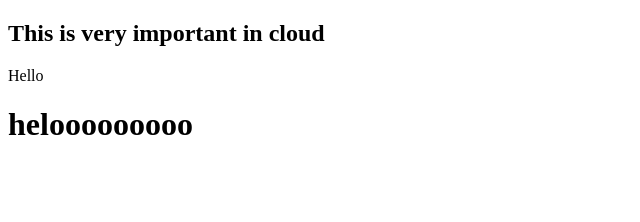
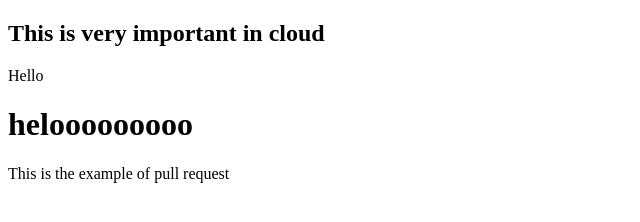
Before and after one commit to durgadevi111/Demo_Github, a plain HTML site: page index.html in a window 1280 px wide. Shown: the whole page, without its empty margins (0-640 px from the left). Drawn offline with Linux system fonts and the light colour scheme.

Commit message:
Update index.html

```diff
--- a/index.html
+++ b/index.html
@@ -10,5 +10,6 @@
 <body>
     <p>Hello</p>
     <h1>helooooooooo</h1>
+    <p>This is the example of pull request</p>
 </body>
 </html>
```
